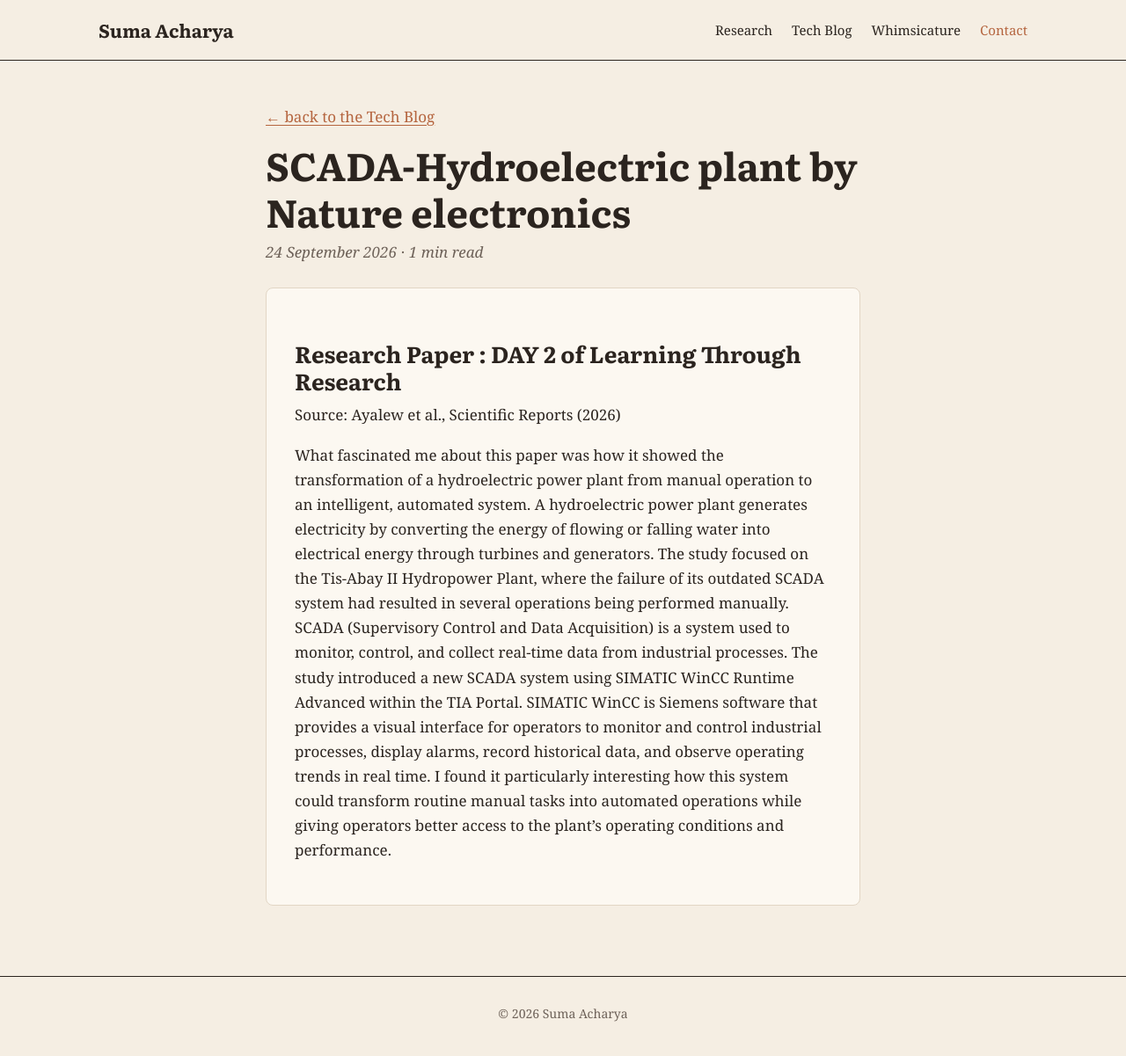
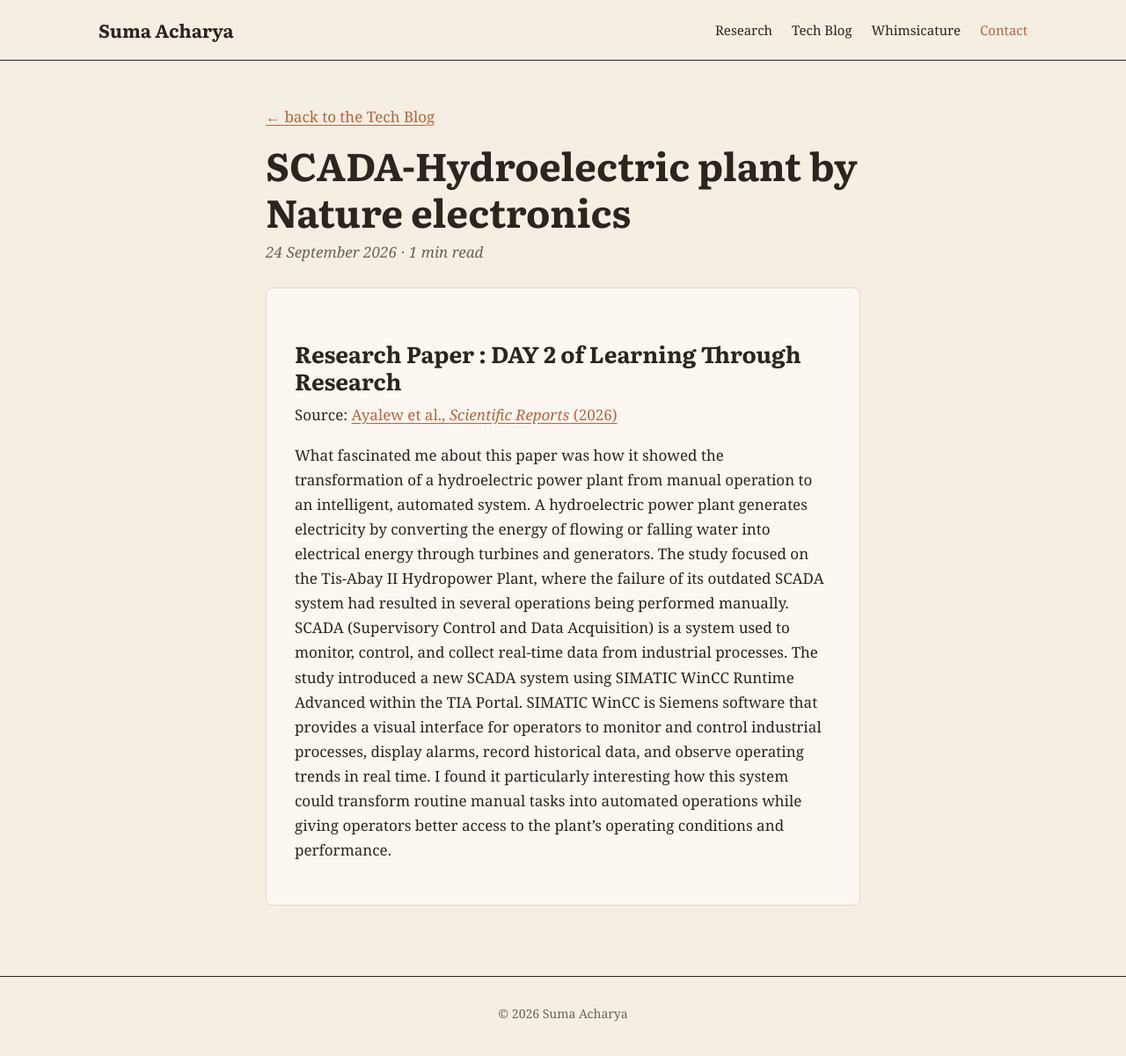
Before and after one commit to SumaAcharya/SumaAcharya.github.io, a Jekyll site: the page built from _posts/2026-09-24-my-post-title.md, in a window 1280 px wide and 1204 px high. Shown: the top 1201 px of the window at 88% size. Built offline with Jekyll 4.4.1, drawn with Linux system fonts in a browser that asks for light colours; part of the change alters nothing that is shown.

```diff
--- a/_posts/2026-09-24-my-post-title.md
+++ b/_posts/2026-09-24-my-post-title.md
@@ -4,6 +4,6 @@ description: Improving power plants using automation technology, thereby reduces
 ---
 ## Research Paper : DAY 2 of Learning Through Research
 
-Source: Ayalew et al., Scientific Reports (2026)
+Source: [Ayalew et al., *Scientific Reports* (2026)](https://www.nature.com/articles/s41598-026-72918-9?utm_source=chatgpt.com)
 
 What fascinated me about this paper was how it showed the transformation of a hydroelectric power plant from manual operation to an intelligent, automated system. A hydroelectric power plant generates electricity by converting the energy of flowing or falling water into electrical energy through turbines and generators. The study focused on the Tis-Abay II Hydropower Plant, where the failure of its outdated SCADA system had resulted in several operations being performed manually. SCADA (Supervisory Control and Data Acquisition) is a system used to monitor, control, and collect real-time data from industrial processes. The study introduced a new SCADA system using SIMATIC WinCC Runtime Advanced within the TIA Portal. SIMATIC WinCC is Siemens software that provides a visual interface for operators to monitor and control industrial processes, display alarms, record historical data, and observe operating trends in real time. I found it particularly interesting how this system could transform routine manual tasks into automated operations while giving operators better access to the plant's operating conditions and performance.
```
